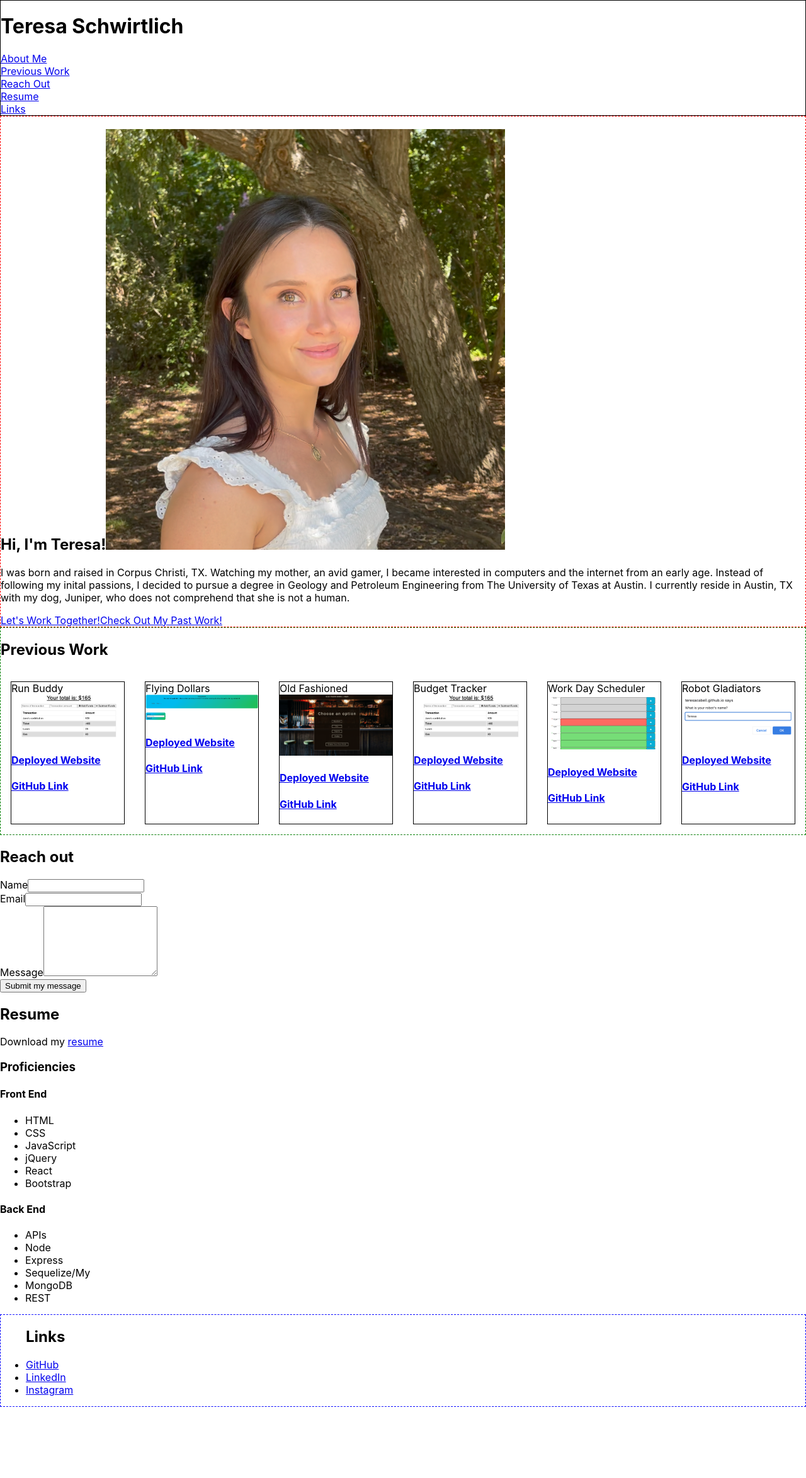
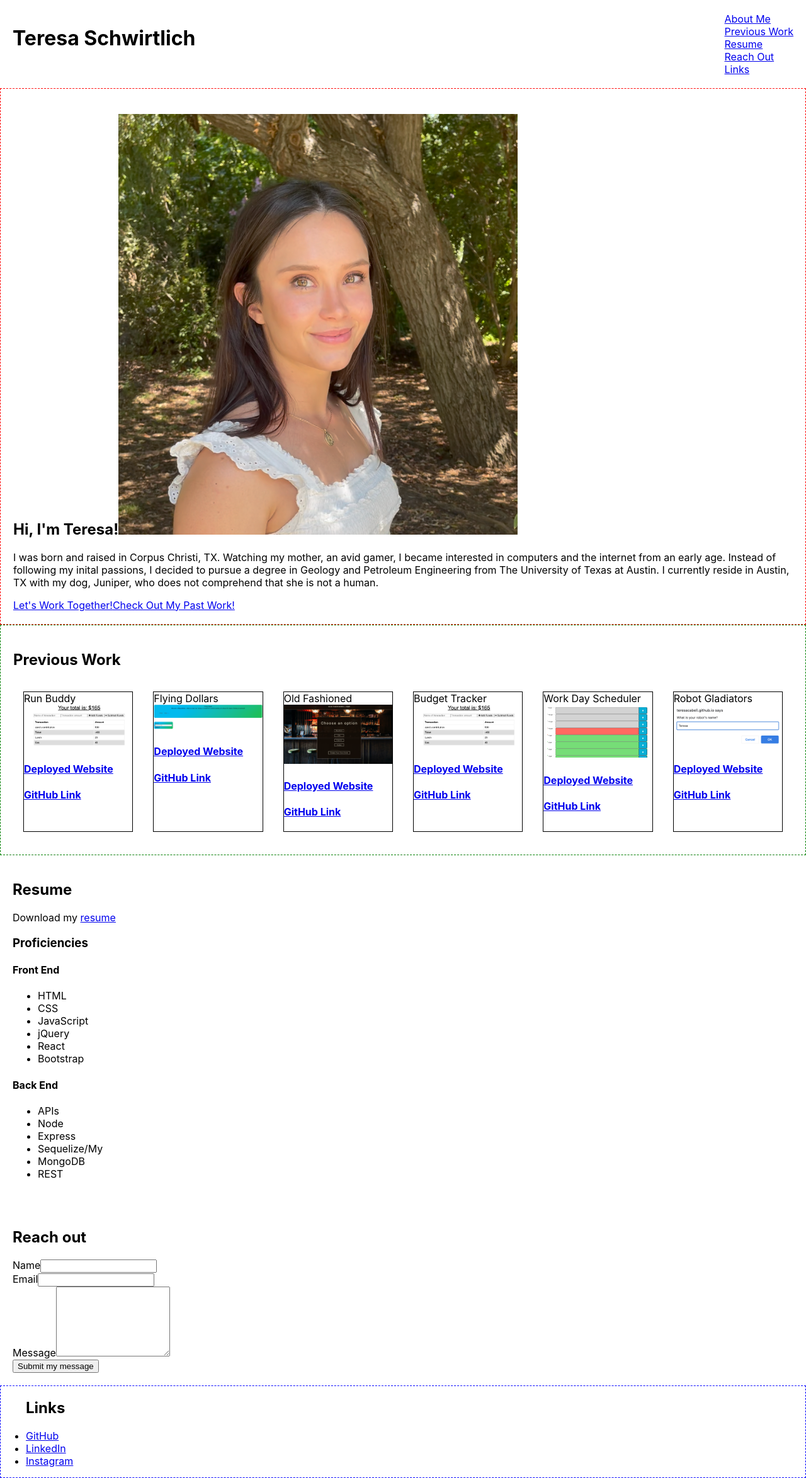
Before and after one commit to teresacabell/react-portfolio, a React (Create React App) app: page / in a window 1280 px wide. Shown: the whole page at 63% size. Before the commit the page ends 2234 px from the top, so only its background shows below. Built offline with nearby package versions, Linux system fonts and the light colour scheme.

Commit message:
added styling

```diff
--- a/src/App.js
+++ b/src/App.js
@@ -13,8 +13,8 @@ export default function App() {
         <Navbar />
         <About />
         <Projects />
+        <Resume />
         <Contact />
-        <Resume />
       </main>
       <Footer />
     </div>
--- a/src/components/About.js
+++ b/src/components/About.js
@@ -2,7 +2,8 @@ import React from "react";
 import profilePic from "../assets/images/teresaheadshot.png";
 
 const styles = {
-    border: "1px dashed red"
+    border: "1px dashed red",
+    padding: "20px"
 }
 
 const About = () => {
--- a/src/components/Contact.js
+++ b/src/components/Contact.js
@@ -2,6 +2,9 @@ import React, { useState } from "react";
 import { validateEmail } from "../utils/helpers";
 import Form from "react-bootstrap/Form";
 
+const contactStyles = {
+  padding: "20px",
+};
 
 const ContactMe = () => {
   const [formState, setFormState] = useState({
@@ -40,7 +43,7 @@ const ContactMe = () => {
   }
 
   return (
-    <section className="contact" id="contact" >
+    <section style={contactStyles} className="contact" id="contact" >
       <div>
         <h2>Reach out</h2>
       </div>
--- a/src/components/Navbar.js
+++ b/src/components/Navbar.js
@@ -1,21 +1,26 @@
 import React from "react";
 
+const headerStyle = {
+  display: "flex",
+  justifyContent: "space-between",
+  padding: "20px"
+};
+
 const Navbar = () => {
-  const pages = ["About", "Projects", "Resume", "Contact"];
+  const pages = ["About", "Projects", "Resume", "Contact", "Footer"];
 
   return (
-    <header style={{ border: "1px solid black" }} className="navbar-list">
+    <header style={headerStyle} className="navbar-list">
+      <h1>Teresa Schwirtlich</h1>
       <div>
-        <h1>Teresa Schwirtlich</h1>
-
         <a href="#about">About Me</a>
         <nav>
           <a href="#projects">Previous Work</a>
         </nav>
-        <a href="#contact">Reach Out</a>
         <nav>
           <a href="#resume">Resume</a>
         </nav>
+        <a href="#contact">Reach Out</a>
         <nav>
           <a href="#footer">Links</a>
         </nav>
--- a/src/components/ProjectCard.js
+++ b/src/components/ProjectCard.js
@@ -4,7 +4,7 @@ import Card from "react-bootstrap/Card";
 const cardStyle = {
   width: "18em",
   border: "1px solid black",
-  margin: "1em 1em 1em 1em"
+  margin: "1em 1em 1em 1em",
 };
 
 const imageStyle = {
--- a/src/components/Projects.js
+++ b/src/components/Projects.js
@@ -3,7 +3,8 @@ import myProjects from "../data"
 import ProjectCard from "./ProjectCard";
 
 const sectionStyles = {
-    border: "1px dashed green"
+    border: "1px dashed green",
+    padding: "20px"
 };
 
 const wrapperStyle = {
--- a/src/components/Resume.js
+++ b/src/components/Resume.js
@@ -1,9 +1,13 @@
 import React from "react";
 import resume from "../assets/downloads/TeresaSchwirtlichResume.PDF";
 
+const resumeStyles = {
+    padding: "20px"
+}
+
 const Resume = () => {
     return (
-        <section id="resume">
+        <section style={resumeStyles} id="resume">
             <h2 className="section-header">Resume</h2>
             <p className="link-download"> Download my <a href={resume}>resume</a></p>
 
```
